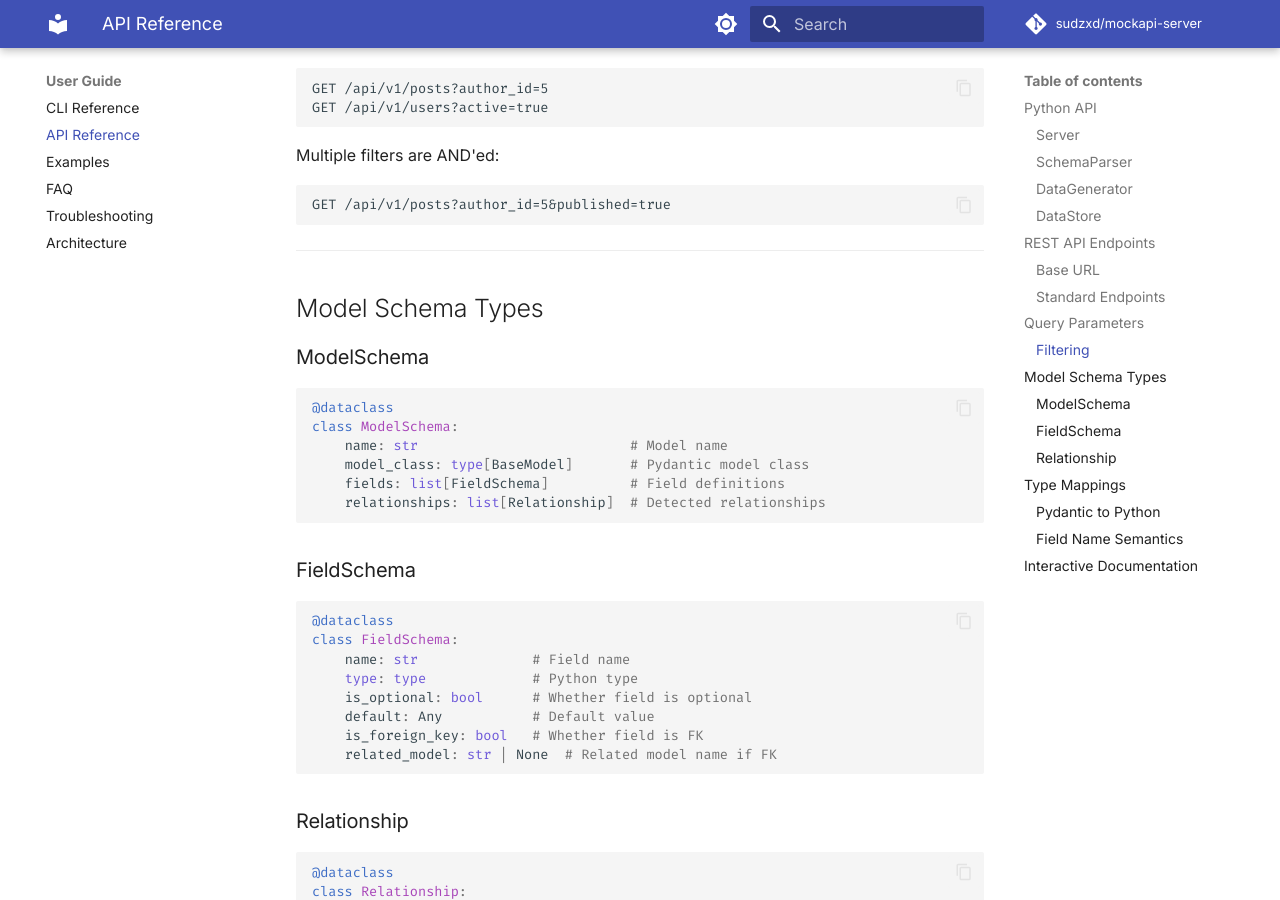
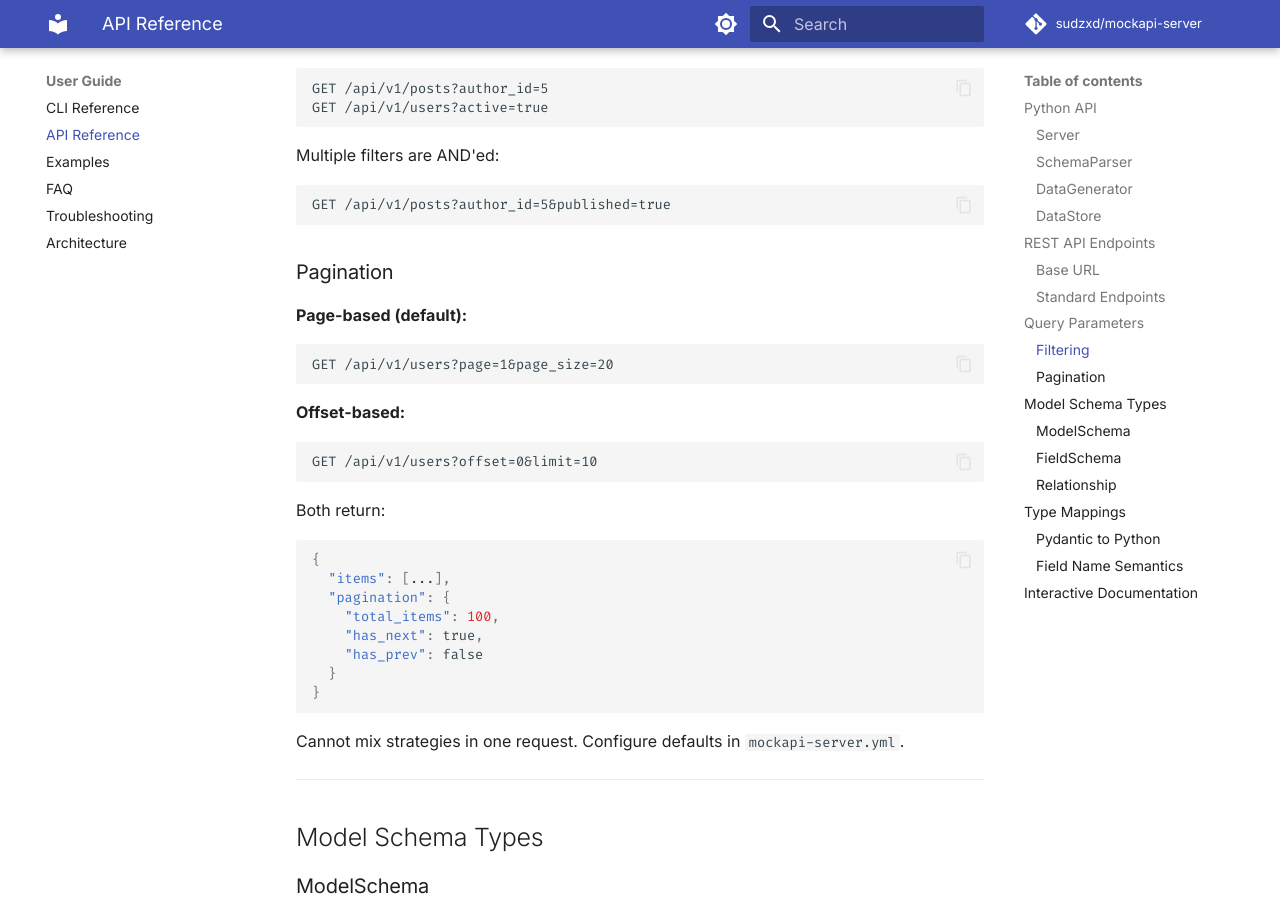
Before and after one commit to sudzxd/mock-api, an MkDocs documentation site: the page built from docs/api-reference.md, in a window 1280 px wide and 900 px high, scrolled down 8413 px. Built offline with MkDocs 1.6.1 and Material for MkDocs 9.7.7, drawn with Linux system fonts in a browser that asks for light colours; comment, search, counter and statistics services are not loaded; the version menu is left out.

Commit message:
docs: add concise pagination documentation
- Add pagination section to api-reference.md (page/offset strategies)
- Add pagination config to cli-reference.md YAML example
- Add pagination examples to examples.md
- Keep all sections brief and consistent with doc style

````diff
--- a/docs/api-reference.md
+++ b/docs/api-reference.md
@@ -436,6 +436,35 @@ Multiple filters are AND'ed:
 GET /api/v1/posts?author_id=5&published=true
 ```
 
+### Pagination
+
+**Page-based (default):**
+
+```http
+GET /api/v1/users?page=1&page_size=20
+```
+
+**Offset-based:**
+
+```http
+GET /api/v1/users?offset=0&limit=10
+```
+
+Both return:
+
+```json
+{
+  "items": [...],
+  "pagination": {
+    "total_items": 100,
+    "has_next": true,
+    "has_prev": false
+  }
+}
+```
+
+Cannot mix strategies in one request. Configure defaults in `mockapi-server.yml`.
+
 ---
 
 ## Model Schema Types
````
Also changed, not shown: docs/cli-reference.md (+8 -0 lines), docs/examples.md (+16 -0 lines).
